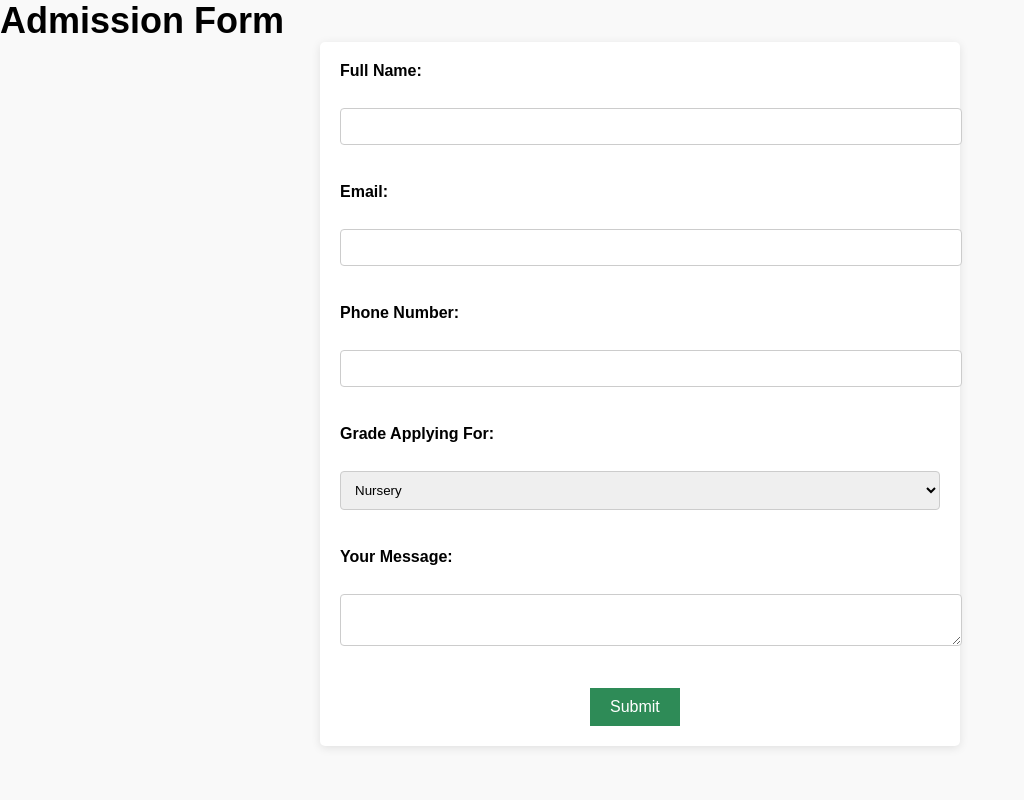
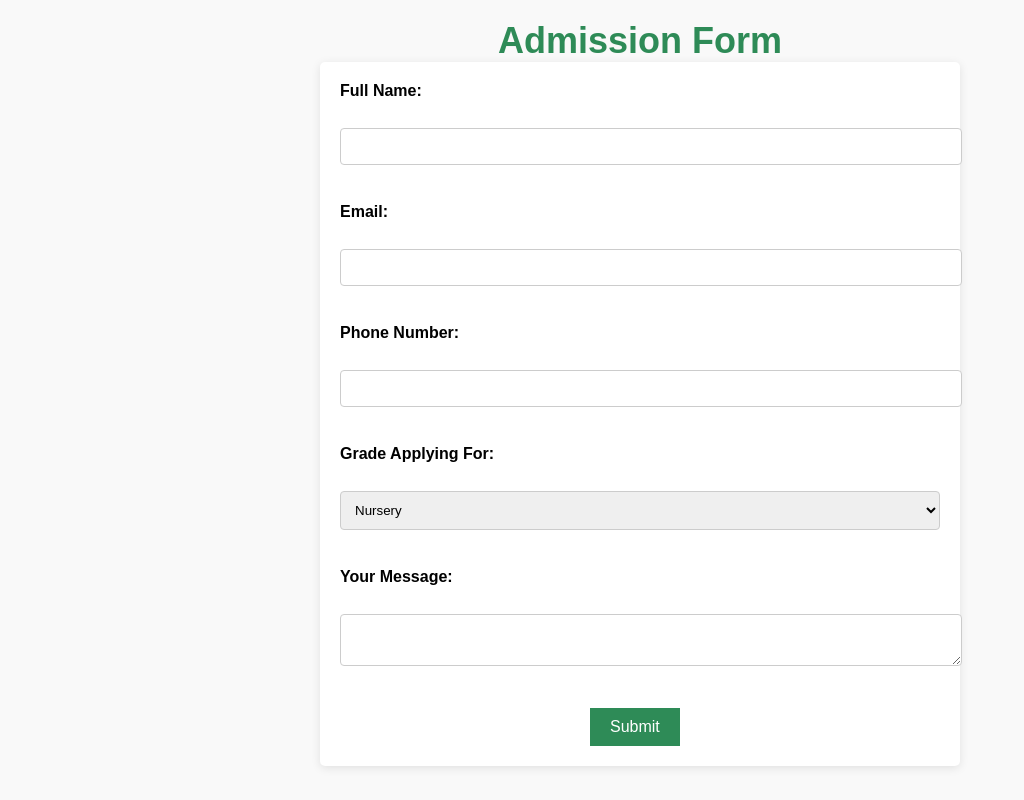
Before and after one commit to Sourabhkumarsaw/greenschool, a plain HTML site: page form.html in a window 1280 px wide. Shown: the whole page, without its empty margins (0-1024 px from the left). Drawn offline with Linux system fonts and the light colour scheme.

Commit message:
adding js

```diff
--- a/form.html
+++ b/form.html
@@ -4,11 +4,12 @@
   <meta charset="UTF-8">
  <meta name="viewport" content="width=device-width, initial-scale=1.0">
   <link rel="stylesheet" href="style.css">
+   <script src="script.js"></script>
   <title>Admission Inquiry Form</title>
 </head>
 <body>
 
-  <h1>Admission Form</h1>
+  <h1 id="admissionsform">Admission Form</h1>
 
   <form action="submit" method="post">
 
--- a/style.css
+++ b/style.css
@@ -81,7 +81,7 @@
       background-color: #f9f9f9;
       color: #333;
     }
-    form h1 {
+    #admissionsform {
       text-align: center;
       color: #2E8B57;
       margin-top: 20px;
```
